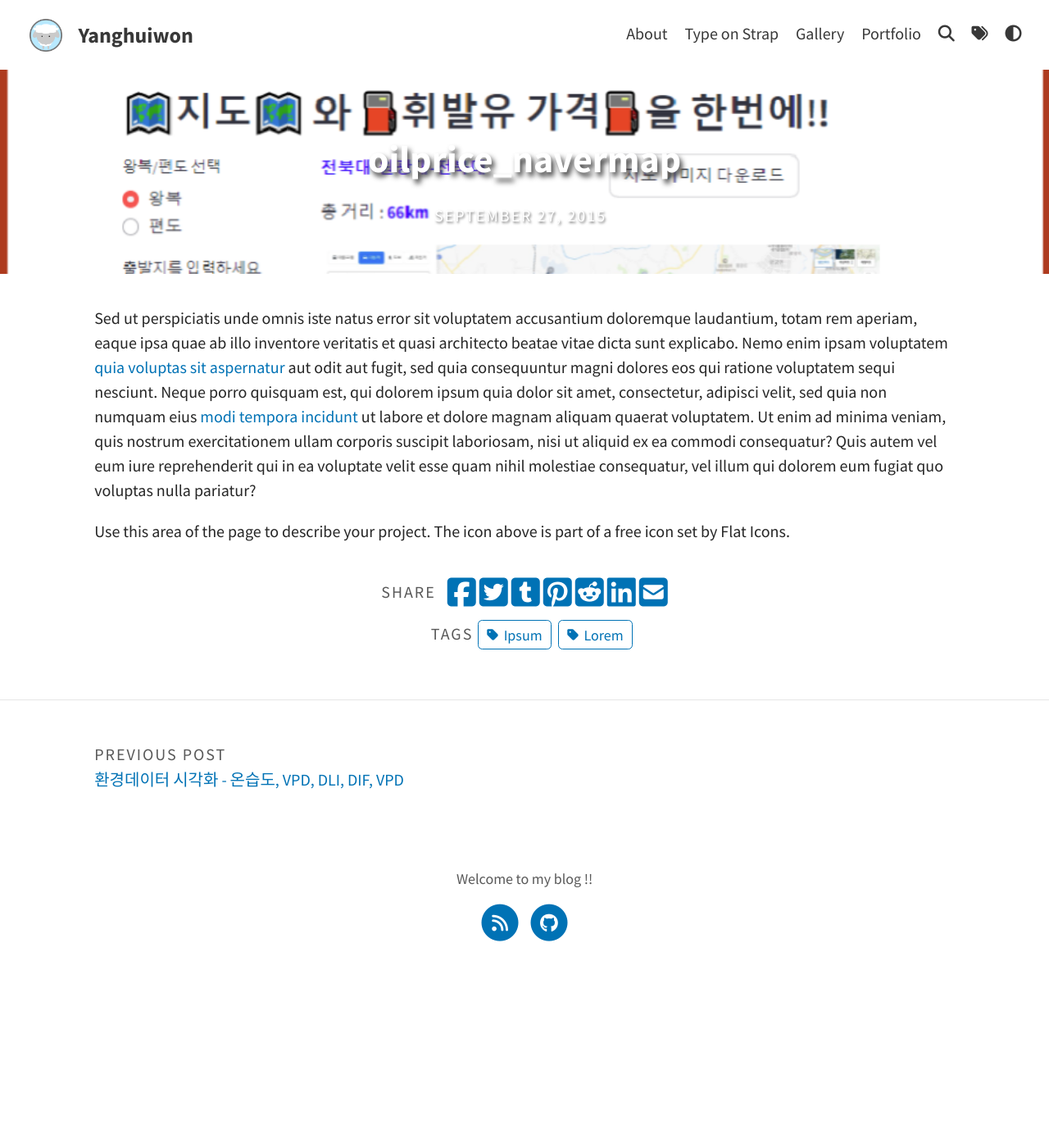
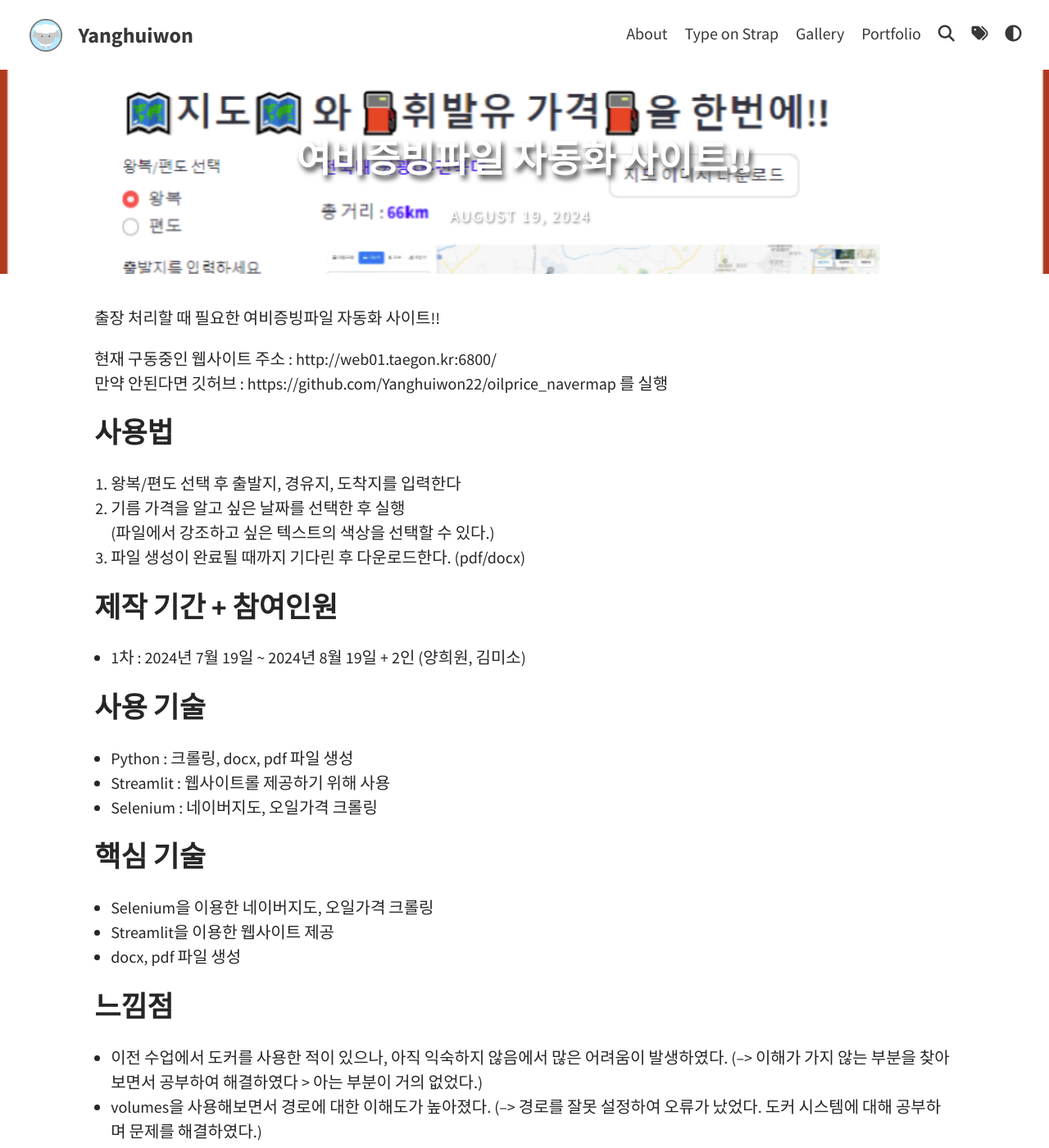
Before and after one commit to Yanghuiwon22/Yanghuiwon22.github.io, a Jekyll site: the page built from _portfolio/cake.md, in a window 1280 px wide and 1400 px high. Shown: the whole window at 82% size. Built offline with Jekyll 4.4.1, drawn with Linux system fonts in a browser that asks for light colours; a script that is not in the unit is left out; some of the changed text lies outside the part shown.

Commit message:
oilprice_navermap 포트폴리오 업로드!

```diff
--- a/_portfolio/cake.md
+++ b/_portfolio/cake.md
@@ -1,21 +1,54 @@
 ---
 layout: post
-title: oilprice_navermap
+title: 여비증빙파일 자동화 사이트!!
 feature-img: "assets/img/portfolio/oilprice_navermap.png"
-img: "assets/img/portfolio/oilprice_navermap.png"
-date: 27 September 2015
-tags: [Lorem, Ipsum]
+img: "assets/img/portfolio/oilprice_navermap_2.png"
+date: 19 August 2024
+tags: [selenium, streamlit, python]
 ---
 
-Sed ut perspiciatis unde omnis iste natus error sit voluptatem accusantium doloremque laudantium,
-totam rem aperiam, eaque ipsa quae ab illo inventore veritatis et quasi architecto beatae vitae dicta sunt explicabo.
-Nemo enim ipsam voluptatem <a>quia voluptas sit aspernatur</a> aut odit aut fugit,
-sed quia consequuntur magni dolores eos qui ratione voluptatem sequi nesciunt.
-Neque porro quisquam est, qui dolorem ipsum quia dolor sit amet, consectetur, adipisci velit,
-sed quia non numquam eius <a>modi tempora incidunt</a> ut labore et dolore magnam aliquam quaerat voluptatem.
-Ut enim ad minima veniam, quis nostrum exercitationem ullam corporis suscipit laboriosam, nisi ut aliquid ex ea commodi consequatur?
-Quis autem vel eum iure reprehenderit qui in ea voluptate velit esse quam nihil molestiae consequatur,
-vel illum qui dolorem eum fugiat quo voluptas nulla pariatur?
+출장 처리할 때 필요한 여비증빙파일 자동화 사이트!!
 
-Use this area of the page to describe your project.
-The icon above is part of a free icon set by Flat Icons.
+현재 구동중인 웹사이트 주소 : http://web01.taegon.kr:6800/ <br>
+만약 안된다면 깃허브 : https://github.com/Yanghuiwon22/oilprice_navermap 를 실행
+
+## 사용법
+1. 왕복/편도 선택 후 출발지, 경유지, 도착지를 입력한다
+2. 기름 가격을 알고 싶은 날짜를 선택한 후 실행<br>
+   (파일에서 강조하고 싶은 텍스트의 색상을 선택할 수 있다.)
+3. 파일 생성이 완료될 때까지 기다린 후 다운로드한다. (pdf/docx)
+
+
+## 제작 기간 + 참여인원
+- 1차 : 2024년 7월 19일 ~ 2024년 8월 19일 + 2인 (양희원, 김미소)
+
+## 사용 기술
+- Python : 크롤링, docx, pdf 파일 생성
+- Streamlit : 웹사이트롤 제공하기 위해 사용
+- Selenium : 네이버지도, 오일가격 크롤링
+
+[//]: # (## ERD)
+
+[//]: # (![ERD]&#40;../assets/img/portfolio/oilprice_navermap_3.png&#41;)
+
+## 핵심 기술
+- Selenium을 이용한 네이버지도, 오일가격 크롤링
+- Streamlit을 이용한 웹사이트 제공
+- docx, pdf 파일 생성
+
+## 느낌점
+- 이전 수업에서 도커를 사용한 적이 있으나, 아직 익숙하지 않음에서 많은 어려움이 발생하였다.
+  (--> 이해가 가지 않는 부분을 찾아보면서 공부하여 해결하였다 > 아는 부분이 거의 없었다.)
+- volumes을 사용해보면서 경로에 대한 이해도가 높아졌다.
+  (--> 경로를 잘못 설정하여 오류가 났었다. 도커 시스템에 대해 공부하며 문제를 해결하였다.)
+- selenium을 로컬에서 돌리는 것까진 괜찮았으나, 서버에서 돌리면서 문제가 발생하였다.
+  처음에는 서버에는 모니터가 없기 때문에 문제가 발생하는 지 모르고 오류를 계속 찾아보다가
+  교수님께서 지나가다가 보고 말씀해주신 후로 문제를 해결하였다.
+  (--> 서버에서 돌릴 때는 headless를 사용하여야 한다는 것을 알게 되었다.)
+- 이 서비스를 사용자가 어떻게 하면 사용하기 쉬울까 고민하면서 만들었는데, 생각보다 신경써야 하는 디테일
+들이 많아서 시간이 많이 걸렸다.
+
+## 서비스 화면
+![서비스 화면](../assets/img/portfolio/oilprice_navermap_4.png)
+
+## 관련 블로그
```
Also changed, not shown: assets/img/portfolio/oilprice_navermap_2.png (added), assets/img/portfolio/oilprice_navermap_3.png (added), assets/img/portfolio/oilprice_navermap_4.png (added).
